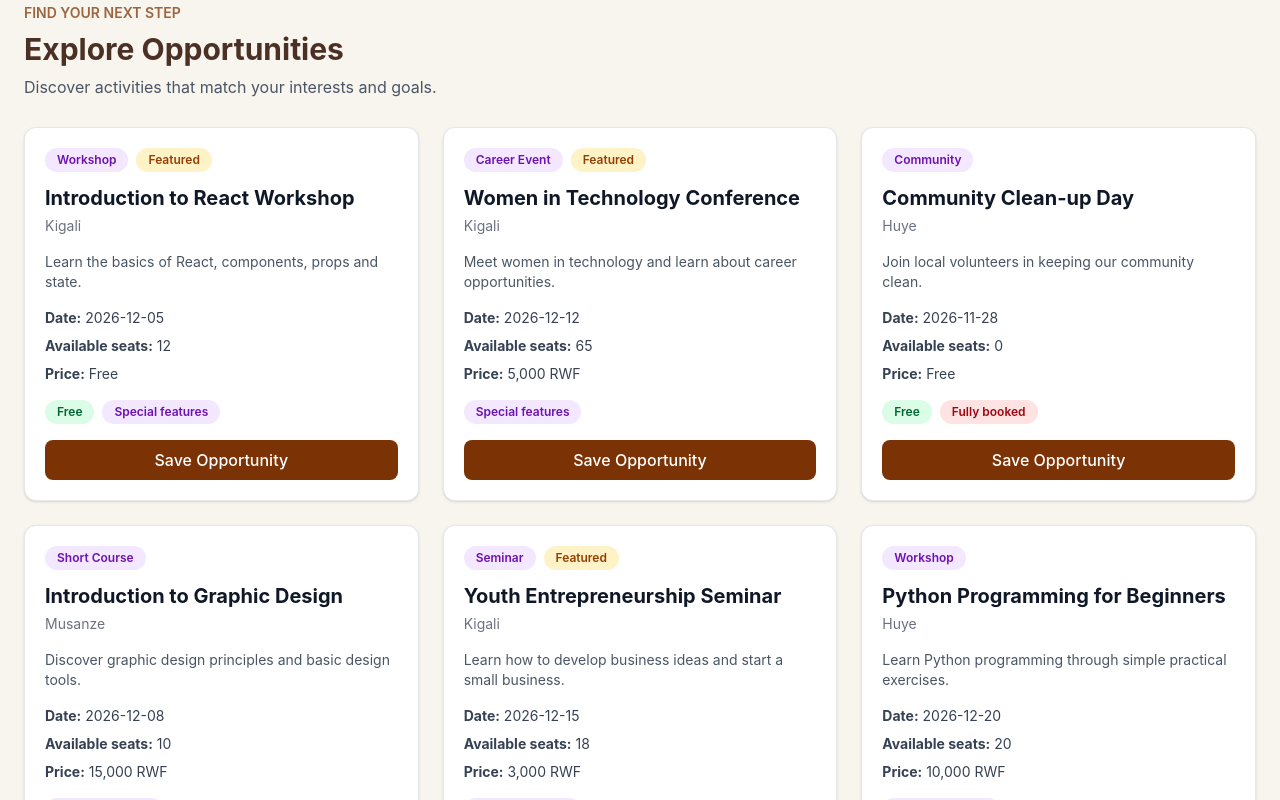
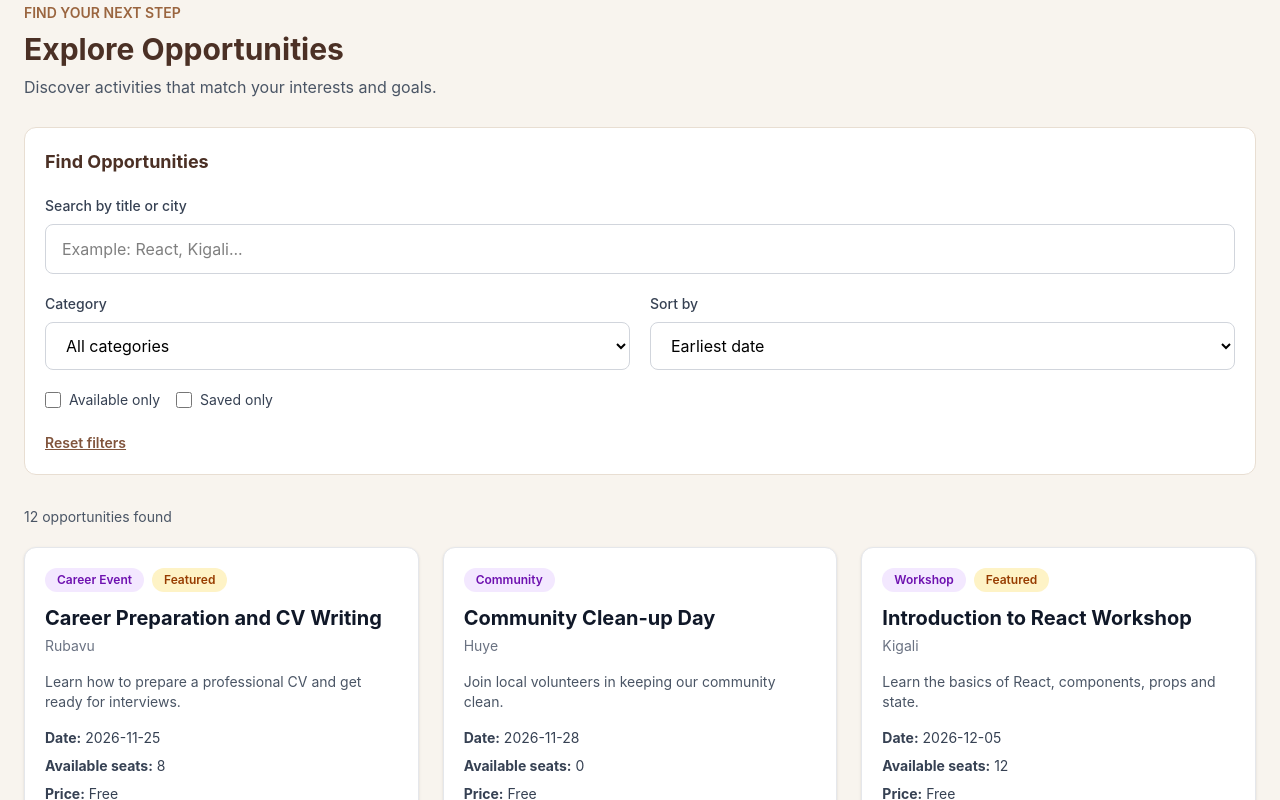
Before and after one commit to Musekura20/rwanda-opportunities-explorer, a React (Vite) app: page / in a window 1280 px wide. Shown: the part 720-1520 px from the top of the page. Built offline with nearby package versions, Linux system fonts and the light colour scheme.

Commit message:
feat: implement opportunity search filters and sorting

```diff
--- a/src/App.jsx
+++ b/src/App.jsx
@@ -1,25 +1,107 @@
 
 import { useState } from "react"
+
 import seedOpportunities from "./data/seedOpportunities"
+
 import OpportunityList from "./components/OpportunityList"
+import OpportunityFilters from "./components/OpportunityFilters"
 
 function App() {
 
-  // Store saved opportunity IDs
+  // Saved opportunities
   const [savedIds, setSavedIds] = useState([])
+
+  // Filter states
+  const [search, setSearch] = useState("")
+  const [category, setCategory] = useState("All")
+  const [availableOnly, setAvailableOnly] = useState(false)
+  const [savedOnly, setSavedOnly] = useState(false)
+  const [sortBy, setSortBy] = useState("date")
 
   // Save or unsave an opportunity
   function handleToggleSave(id) {
 
     if (savedIds.includes(id)) {
-      setSavedIds(savedIds.filter((savedId) => savedId !== id))
+
+      setSavedIds(
+        savedIds.filter((savedId) => savedId !== id)
+      )
+
     } else {
+
       setSavedIds([...savedIds, id])
+
     }
 
   }
 
-  // Calculate dashboard statistics
+  // Reset all filters
+  function handleResetFilters() {
+
+    setSearch("")
+    setCategory("All")
+    setAvailableOnly(false)
+    setSavedOnly(false)
+    setSortBy("date")
+
+  }
+
+  // Filter opportunities
+  const filteredOpportunities = seedOpportunities.filter((opportunity) => {
+
+    // Search by title or city
+    const searchText = search.trim().toLowerCase()
+
+    const matchesSearch =
+      opportunity.title.toLowerCase().includes(searchText) ||
+      opportunity.city.toLowerCase().includes(searchText)
+
+    // Filter by category
+    const matchesCategory =
+      category === "All" || opportunity.category === category
+
+    // Show available opportunities only
+    const matchesAvailability =
+      !availableOnly || opportunity.availableSeats > 0
+
+    // Show saved opportunities only
+    const matchesSaved =
+      !savedOnly || savedIds.includes(opportunity.id)
+
+    // All conditions must be true
+    return (
+      matchesSearch &&
+      matchesCategory &&
+      matchesAvailability &&
+      matchesSaved
+    )
+
+  })
+
+  // Sort opportunities
+  const sortedOpportunities = [...filteredOpportunities]
+
+  if (sortBy === "date") {
+
+    sortedOpportunities.sort((a, b) =>
+      a.date.localeCompare(b.date)
+    )
+
+  } else if (sortBy === "title") {
+
+    sortedOpportunities.sort((a, b) =>
+      a.title.localeCompare(b.title)
+    )
+
+  } else if (sortBy === "seats") {
+
+    sortedOpportunities.sort((a, b) =>
+      b.availableSeats - a.availableSeats
+    )
+
+  }
+
+  // Dashboard statistics
   const totalOpportunities = seedOpportunities.length
 
   const availableOpportunities = seedOpportunities.filter(
@@ -35,6 +117,7 @@ function App() {
 
       {/* Navigation */}
       <header className="bg-white border-b border-[#E8DED2]">
+
         <div className="max-w-7xl mx-auto px-6 py-5 flex justify-between items-center">
 
           <a href="#" className="text-xl font-bold text-[#4B3025]">
@@ -42,6 +125,7 @@ function App() {
           </a>
 
           <nav className="flex items-center gap-6 text-sm text-gray-600">
+
             <a href="#opportunities" className="hover:text-[#704936]">
               Explore
             </a>
@@ -49,9 +133,11 @@ function App() {
             <span>
               Saved: {savedIds.length}
             </span>
+
           </nav>
 
         </div>
+
       </header>
 
       <main className="max-w-7xl mx-auto px-6 py-8 md:py-12">
@@ -85,6 +171,7 @@ function App() {
         <section className="grid grid-cols-1 sm:grid-cols-3 gap-5 mb-12">
 
           <div className="bg-white rounded-xl p-6 border border-[#E8DED2]">
+
             <p className="text-gray-500 text-sm">
               Total Opportunities
             </p>
@@ -92,9 +179,11 @@ function App() {
             <h2 className="text-3xl font-bold text-[#4B3025] mt-2">
               {totalOpportunities}
             </h2>
+
           </div>
 
           <div className="bg-white rounded-xl p-6 border border-[#E8DED2]">
+
             <p className="text-gray-500 text-sm">
               Available Opportunities
             </p>
@@ -102,9 +191,11 @@ function App() {
             <h2 className="text-3xl font-bold text-green-700 mt-2">
               {availableOpportunities}
             </h2>
+
           </div>
 
           <div className="bg-white rounded-xl p-6 border border-[#E8DED2]">
+
             <p className="text-gray-500 text-sm">
               Featured Opportunities
             </p>
@@ -112,6 +203,7 @@ function App() {
             <h2 className="text-3xl font-bold text-[#9A653F] mt-2">
               {featuredOpportunities}
             </h2>
+
           </div>
 
         </section>
@@ -120,6 +212,7 @@ function App() {
         <section id="opportunities">
 
           <div className="mb-7">
+
             <p className="text-sm font-semibold text-[#9A653F] mb-2">
               FIND YOUR NEXT STEP
             </p>
@@ -131,13 +224,62 @@ function App() {
             <p className="text-gray-600 mt-2">
               Discover activities that match your interests and goals.
             </p>
+
           </div>
 
-          <OpportunityList
-            opportunities={seedOpportunities}
-            savedIds={savedIds}
-            onToggleSave={handleToggleSave}
+          {/* Filters */}
+          <OpportunityFilters
+            search={search}
+            setSearch={setSearch}
+            category={category}
+            setCategory={setCategory}
+            availableOnly={availableOnly}
+            setAvailableOnly={setAvailableOnly}
+            savedOnly={savedOnly}
+            setSavedOnly={setSavedOnly}
+            sortBy={sortBy}
+            setSortBy={setSortBy}
+            onReset={handleResetFilters}
           />
+
+          {/* Result count */}
+          <p className="text-sm text-gray-600 mb-5">
+            {sortedOpportunities.length} opportunities found
+          </p>
+
+          {/* Display results */}
+          {sortedOpportunities.length > 0 ? (
+
+            <OpportunityList
+              opportunities={sortedOpportunities}
+              savedIds={savedIds}
+              onToggleSave={handleToggleSave}
+            />
+
+          ) : (
+
+            <div className="bg-white rounded-xl border border-[#E8DED2] p-10 text-center">
+
+              <h3 className="text-xl font-bold text-[#4B3025] mb-2">
+                No opportunities found
+              </h3>
+
+              <p className="text-gray-600 mb-5">
+                We couldn't find any opportunities matching your filters.
+                Try changing your search or resetting your filters.
+              </p>
+
+              <button
+                type="button"
+                onClick={handleResetFilters}
+                className="bg-[#4B3025] text-white px-5 py-3 rounded-lg hover:bg-[#704936] transition"
+              >
+                Reset filters
+              </button>
+
+            </div>
+
+          )}
 
         </section>
 
@@ -145,6 +287,7 @@ function App() {
 
       {/* Footer */}
       <footer className="bg-[#4B3025] text-[#E9DCD1] mt-16 py-6 text-center">
+
         <p className="text-sm">
           Rwanda Opportunities Explorer
         </p>
@@ -152,6 +295,7 @@ function App() {
         <p className="text-xs mt-2">
           Discover. Learn. Grow.
         </p>
+
       </footer>
 
     </div>
--- /dev/null
+++ b/src/components/OpportunityFilters.jsx
@@ -0,0 +1,140 @@
+
+function OpportunityFilters({
+  search,
+  setSearch,
+  category,
+  setCategory,
+  availableOnly,
+  setAvailableOnly,
+  savedOnly,
+  setSavedOnly,
+  sortBy,
+  setSortBy,
+  onReset
+}) {
+
+  return (
+    <div className="bg-white rounded-xl border border-[#E8DED2] p-5 mb-8">
+
+      <h3 className="text-lg font-bold text-[#4B3025] mb-5">
+        Find Opportunities
+      </h3>
+
+      {/* Search input */}
+      <div className="mb-5">
+
+        <label
+          htmlFor="search"
+          className="block text-sm font-medium text-gray-700 mb-2"
+        >
+          Search by title or city
+        </label>
+
+        <input
+          id="search"
+          type="text"
+          value={search}
+          onChange={(event) => setSearch(event.target.value)}
+          placeholder="Example: React, Kigali..."
+          className="w-full border border-gray-300 rounded-lg px-4 py-3 focus:outline-none focus:ring-2 focus:ring-amber-700"
+        />
+
+      </div>
+
+      {/* Category and sorting */}
+      <div className="grid grid-cols-1 md:grid-cols-2 gap-5 mb-5">
+
+        <div>
+
+          <label
+            htmlFor="category"
+            className="block text-sm font-medium text-gray-700 mb-2"
+          >
+            Category
+          </label>
+
+          <select
+            id="category"
+            value={category}
+            onChange={(event) => setCategory(event.target.value)}
+            className="w-full border border-gray-300 rounded-lg px-4 py-3 bg-white focus:outline-none focus:ring-2 focus:ring-amber-700"
+          >
+            <option value="All">All categories</option>
+            <option value="Workshop">Workshop</option>
+            <option value="Career Event">Career Event</option>
+            <option value="Community">Community</option>
+            <option value="Short Course">Short Course</option>
+            <option value="Seminar">Seminar</option>
+          </select>
+
+        </div>
+
+        <div>
+
+          <label
+            htmlFor="sort"
+            className="block text-sm font-medium text-gray-700 mb-2"
+          >
+            Sort by
+          </label>
+
+          <select
+            id="sort"
+            value={sortBy}
+            onChange={(event) => setSortBy(event.target.value)}
+            className="w-full border border-gray-300 rounded-lg px-4 py-3 bg-white focus:outline-none focus:ring-2 focus:ring-amber-700"
+          >
+            <option value="date">Earliest date</option>
+            <option value="title">Title A to Z</option>
+            <option value="seats">Available seats (highest first)</option>
+          </select>
+
+        </div>
+
+      </div>
+
+      {/* Checkboxes */}
+      <div className="flex flex-col sm:flex-row gap-4 mb-5">
+
+        <label className="flex items-center gap-2 text-sm text-gray-700 cursor-pointer">
+
+          <input
+            type="checkbox"
+            checked={availableOnly}
+            onChange={(event) => setAvailableOnly(event.target.checked)}
+            className="w-4 h-4 accent-amber-900"
+          />
+
+          Available only
+
+        </label>
+
+        <label className="flex items-center gap-2 text-sm text-gray-700 cursor-pointer">
+
+          <input
+            type="checkbox"
+            checked={savedOnly}
+            onChange={(event) => setSavedOnly(event.target.checked)}
+            className="w-4 h-4 accent-amber-900"
+          />
+
+          Saved only
+
+        </label>
+
+      </div>
+
+      {/* Reset button */}
+      <button
+        type="button"
+        onClick={onReset}
+        className="text-sm font-semibold text-[#80543C] hover:text-[#4B3025] underline focus:outline-none focus:ring-2 focus:ring-amber-700 rounded"
+      >
+        Reset filters
+      </button>
+
+    </div>
+  )
+}
+
+export default OpportunityFilters
```
